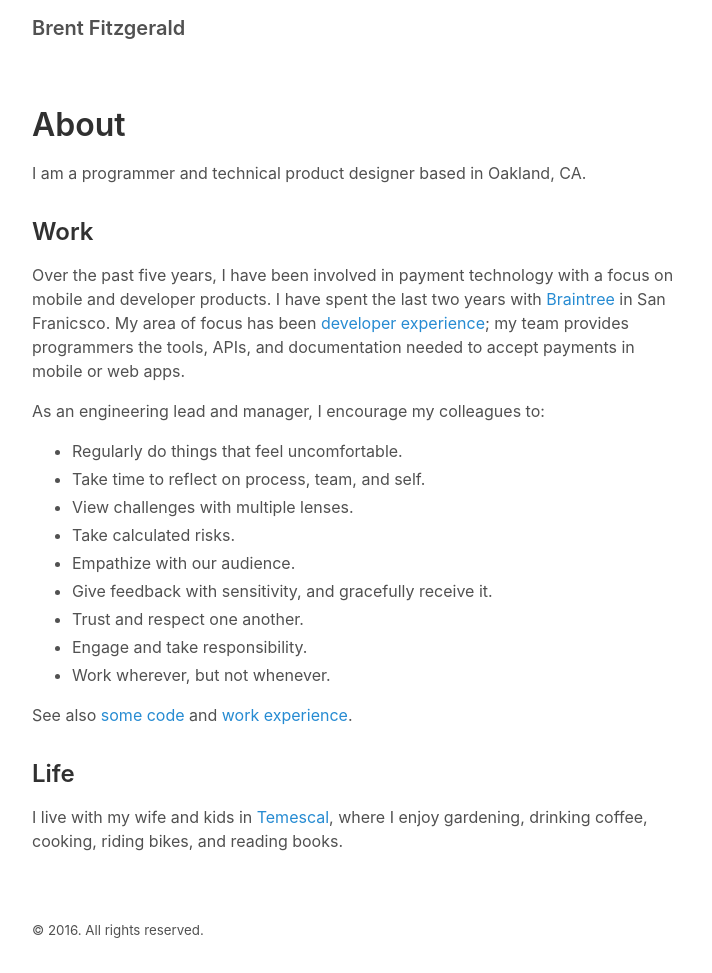
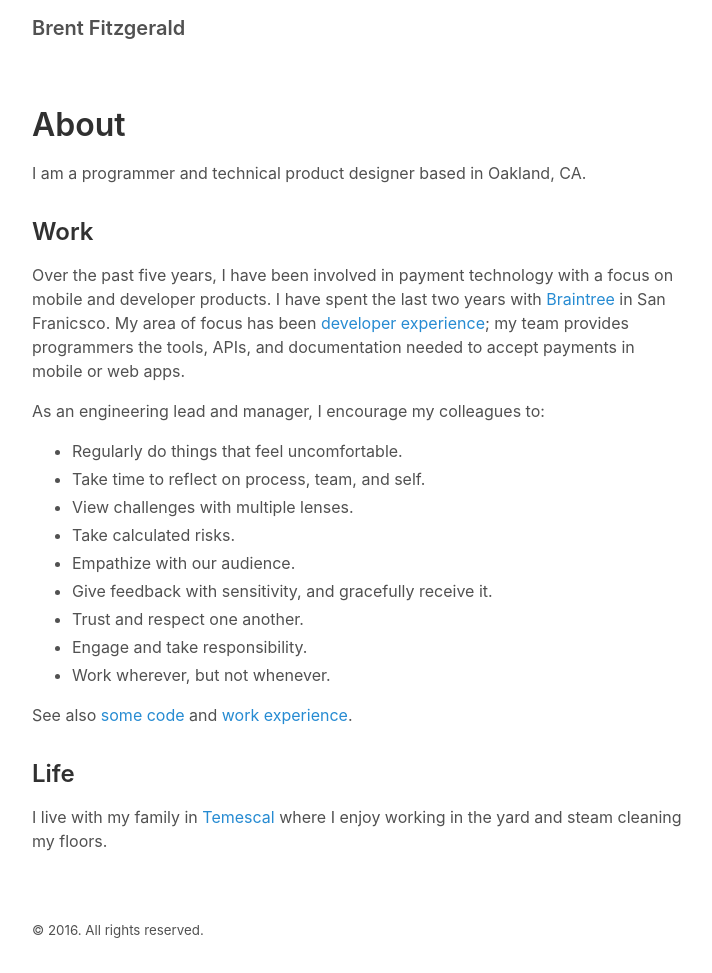
Before and after one commit to burnto/brentfitzgerald.com, a Jekyll site: the page built from about.md, in a window 1280 px wide. Shown: the whole page, without its empty margins (280-992 px from the left). Built offline with Jekyll 4.4.1, drawn with Linux system fonts in a browser that asks for light colours.

Commit message:
Make about less dumb

```diff
--- a/about.md
+++ b/about.md
@@ -25,4 +25,4 @@ See also [some code](https://github.com/burnto) and [work experience](https://ww
 
 ## Life
 
-I live with my wife and kids in [Temescal](https://en.wikipedia.org/wiki/Temescal,_Oakland,_California), where I enjoy gardening, drinking coffee, cooking, riding bikes, and reading books.
+I live with my family in [Temescal](https://en.wikipedia.org/wiki/Temescal,_Oakland,_California) where I enjoy working in the yard and steam cleaning my floors.
```
